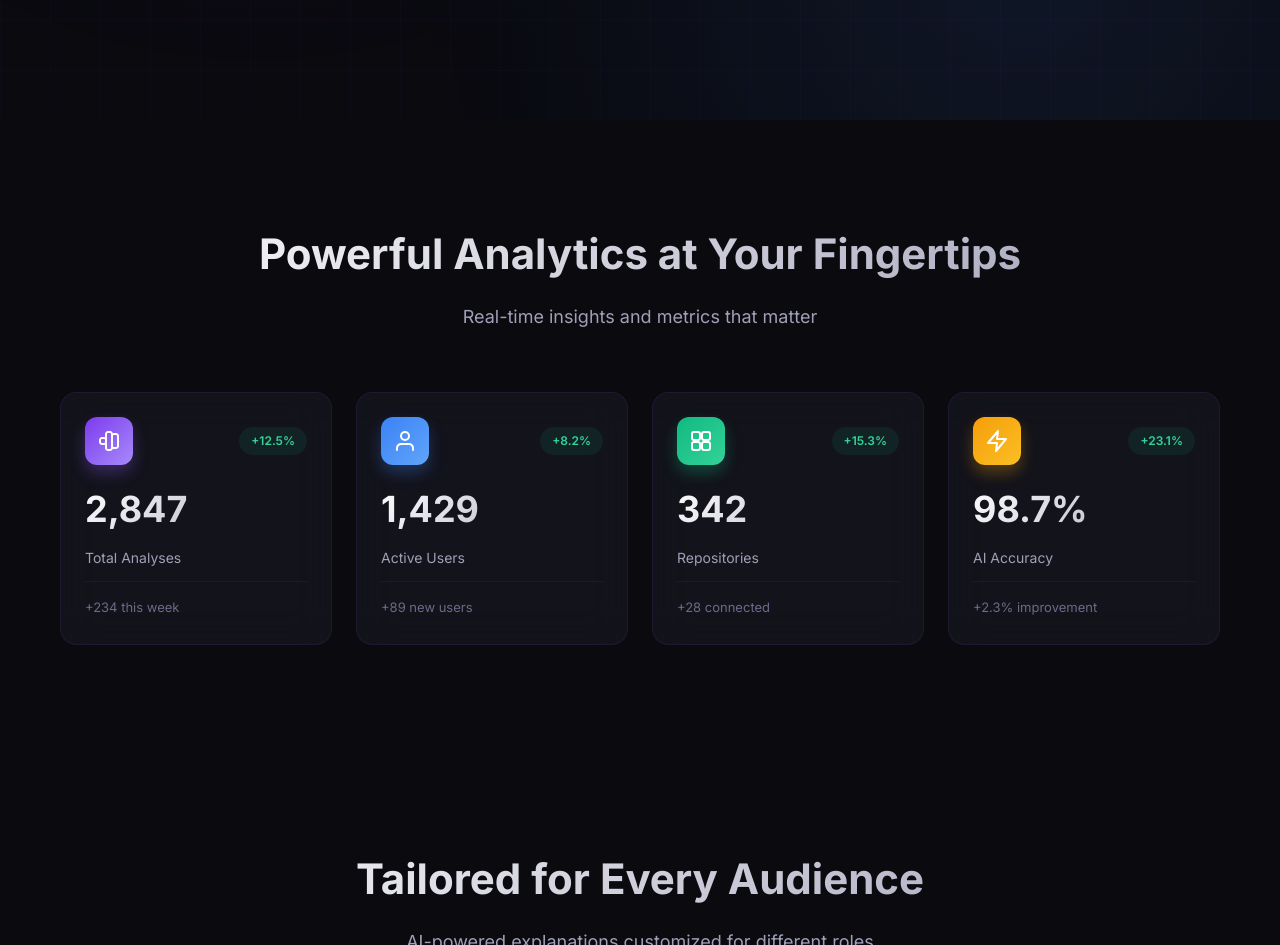
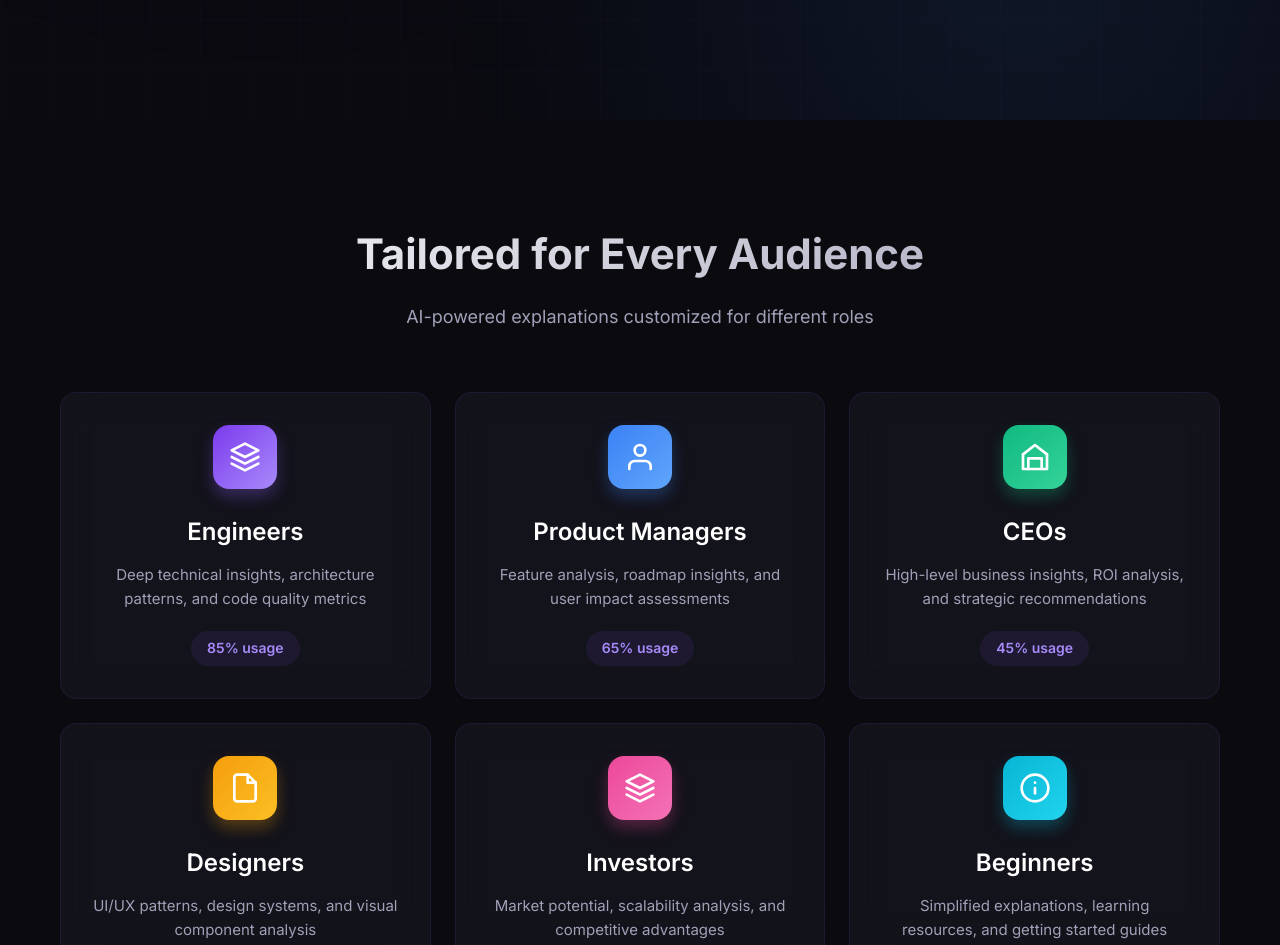
Before and after one commit to audreyyi27/lablab-bob, a plain HTML site: page index.html in a window 1280 px wide. Shown: the part 680-1625 px from the top of the page. Drawn offline with Linux system fonts and the light colour scheme.

Commit message:
May 16 12:14

```diff
--- a/index.html
+++ b/index.html
@@ -63,85 +63,6 @@
                     <button class="btn-secondary btn-large">
                         View Demo
                     </button>
-                </div>
-            </div>
-        </section>
-
-        <!-- Stats Section -->
-        <section id="features" class="stats-section">
-            <div class="section-header">
-                <h2 class="section-title">Powerful Analytics at Your Fingertips</h2>
-                <p class="section-description">Real-time insights and metrics that matter</p>
-            </div>
-            <div class="stats-grid">
-                <div class="stat-card">
-                    <div class="stat-header">
-                        <div class="stat-icon purple">
-                            <svg viewBox="0 0 24 24" fill="none" xmlns="http://www.w3.org/2000/svg">
-                                <path d="M9 19C9 19.5304 9.21071 20.0391 9.58579 20.4142C9.96086 20.7893 10.4696 21 11 21H13C13.5304 21 14.0391 20.7893 14.4142 20.4142C14.7893 20.0391 15 19.5304 15 19V5C15 4.46957 14.7893 3.96086 14.4142 3.58579C14.0391 3.21071 13.5304 3 13 3H11C10.4696 3 9.96086 3.21071 9.58579 3.58579C9.21071 3.96086 9 4.46957 9 5V19Z" stroke="currentColor" stroke-width="2"/>
-                                <path d="M3 13C3 13.5304 3.21071 14.0391 3.58579 14.4142C3.96086 14.7893 4.46957 15 5 15H7C7.53043 15 8.03914 14.7893 8.41421 14.4142C8.78929 14.0391 9 13.5304 9 13V11C9 10.4696 8.78929 9.96086 8.41421 9.58579C8.03914 9.21071 7.53043 9 7 9H5C4.46957 9 3.96086 9.21071 3.58579 9.58579C3.21071 9.96086 3 10.4696 3 11V13Z" stroke="currentColor" stroke-width="2"/>
-                                <path d="M15 17C15 17.5304 15.2107 18.0391 15.5858 18.4142C15.9609 18.7893 16.4696 19 17 19H19C19.5304 19 20.0391 18.7893 20.4142 18.4142C20.7893 18.0391 21 17.5304 21 17V7C21 6.46957 20.7893 5.96086 20.4142 5.58579C20.0391 5.21071 19.5304 5 19 5H17C16.4696 5 15.9609 5.21071 15.5858 5.58579C15.2107 5.96086 15 6.46957 15 7V17Z" stroke="currentColor" stroke-width="2"/>
-                            </svg>
-                        </div>
-                        <span class="stat-trend positive">+12.5%</span>
-                    </div>
-                    <div class="stat-value">2,847</div>
-                    <div class="stat-label">Total Analyses</div>
-                    <div class="stat-footer">
-                        <span class="stat-subtext">+234 this week</span>
-                    </div>
-                </div>
-
-                <div class="stat-card">
-                    <div class="stat-header">
-                        <div class="stat-icon blue">
-                            <svg viewBox="0 0 24 24" fill="none" xmlns="http://www.w3.org/2000/svg">
-                                <path d="M20 21V19C20 17.9391 19.5786 16.9217 18.8284 16.1716C18.0783 15.4214 17.0609 15 16 15H8C6.93913 15 5.92172 15.4214 5.17157 16.1716C4.42143 16.9217 4 17.9391 4 19V21" stroke="currentColor" stroke-width="2" stroke-linecap="round" stroke-linejoin="round"/>
-                                <path d="M12 11C14.2091 11 16 9.20914 16 7C16 4.79086 14.2091 3 12 3C9.79086 3 8 4.79086 8 7C8 9.20914 9.79086 11 12 11Z" stroke="currentColor" stroke-width="2" stroke-linecap="round" stroke-linejoin="round"/>
-                            </svg>
-                        </div>
-                        <span class="stat-trend positive">+8.2%</span>
-                    </div>
-                    <div class="stat-value">1,429</div>
-                    <div class="stat-label">Active Users</div>
-                    <div class="stat-footer">
-                        <span class="stat-subtext">+89 new users</span>
-                    </div>
-                </div>
-
-                <div class="stat-card">
-                    <div class="stat-header">
-                        <div class="stat-icon green">
-                            <svg viewBox="0 0 24 24" fill="none" xmlns="http://www.w3.org/2000/svg">
-                                <path d="M9 3H5C3.89543 3 3 3.89543 3 5V9C3 10.1046 3.89543 11 5 11H9C10.1046 11 11 10.1046 11 9V5C11 3.89543 10.1046 3 9 3Z" stroke="currentColor" stroke-width="2"/>
-                                <path d="M19 3H15C13.8954 3 13 3.89543 13 5V9C13 10.1046 13.8954 11 15 11H19C20.1046 11 21 10.1046 21 9V5C21 3.89543 20.1046 3 19 3Z" stroke="currentColor" stroke-width="2"/>
-                                <path d="M9 13H5C3.89543 13 3 13.8954 3 15V19C3 20.1046 3.89543 21 5 21H9C10.1046 21 11 20.1046 11 19V15C11 13.8954 10.1046 13 9 13Z" stroke="currentColor" stroke-width="2"/>
-                                <path d="M19 13H15C13.8954 13 13 13.8954 13 15V19C13 20.1046 13.8954 21 15 21H19C20.1046 21 21 20.1046 21 19V15C21 13.8954 20.1046 13 19 13Z" stroke="currentColor" stroke-width="2"/>
-                            </svg>
-                        </div>
-                        <span class="stat-trend positive">+15.3%</span>
-                    </div>
-                    <div class="stat-value">342</div>
-                    <div class="stat-label">Repositories</div>
-                    <div class="stat-footer">
-                        <span class="stat-subtext">+28 connected</span>
-                    </div>
-                </div>
-
-                <div class="stat-card">
-                    <div class="stat-header">
-                        <div class="stat-icon orange">
-                            <svg viewBox="0 0 24 24" fill="none" xmlns="http://www.w3.org/2000/svg">
-                                <path d="M13 2L3 14H12L11 22L21 10H12L13 2Z" stroke="currentColor" stroke-width="2" stroke-linecap="round" stroke-linejoin="round"/>
-                            </svg>
-                        </div>
-                        <span class="stat-trend positive">+23.1%</span>
-                    </div>
-                    <div class="stat-value">98.7%</div>
-                    <div class="stat-label">AI Accuracy</div>
-                    <div class="stat-footer">
-                        <span class="stat-subtext">+2.3% improvement</span>
-                    </div>
                 </div>
             </div>
         </section>
```
